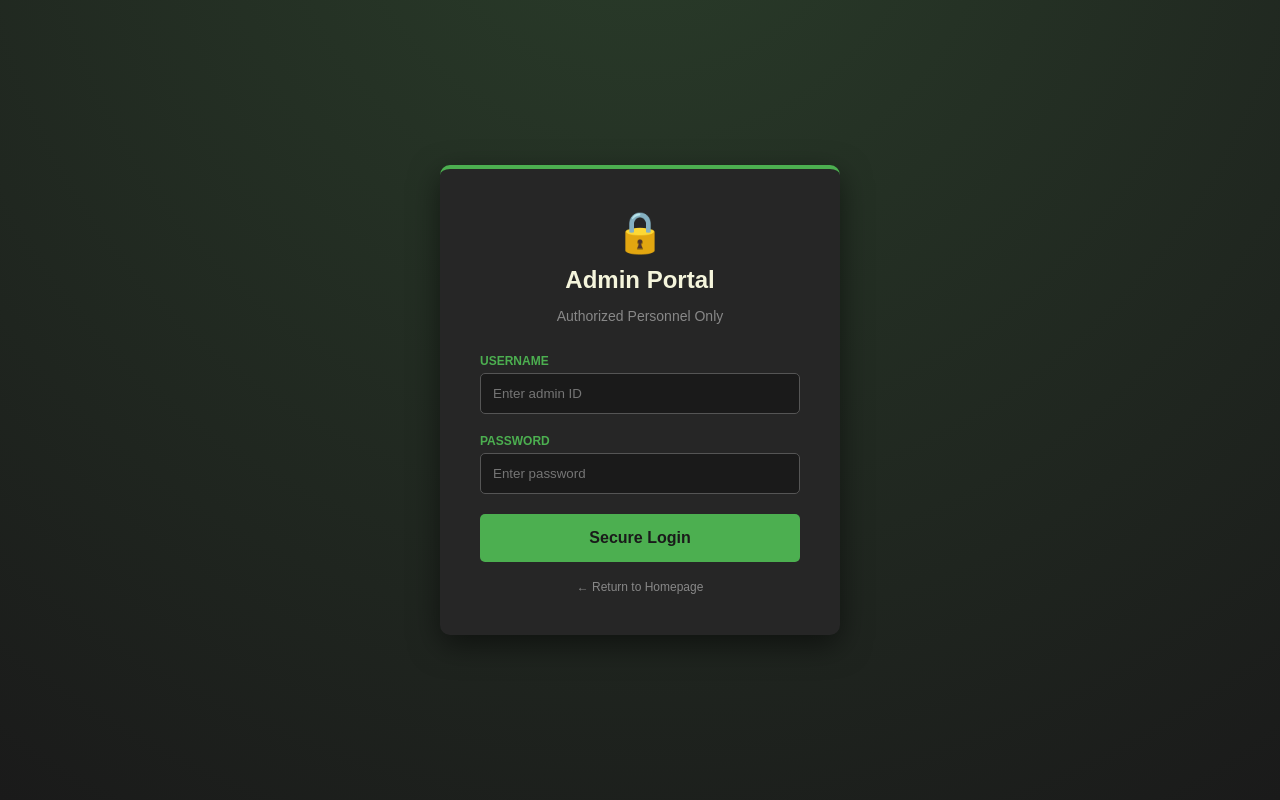
After one commit to lluviaaaa/AyosBayan, a Flask app: page /admin in a window 1280 px wide. The commit adds this page. Run offline with Flask 3, Linux system fonts and the light colour scheme.

Commit message:
done admin login screen

```diff
--- a/app.py
+++ b/app.py
@@ -56,5 +56,20 @@ def view_ticket(ticket_id):
     }
     return render_template('ticket_detail.html', ticket=mock_ticket)
 
+
+
+# --- ADMIN ROUTES ---
+
+# Route for Admin Screen 1: Login
+@app.route('/admin')
+def admin_login():
+    return render_template('admin_login.html')
+
+# Temporary placeholder for the Admin Dashboard
+@app.route('/admin/dashboard')
+def admin_dashboard():
+    return "<h1>Admin Dashboard Coming Soon!</h1>"
+
+
 if __name__ == '__main__':
     app.run(debug=True)
--- /dev/null
+++ b/templates/admin_login.html
@@ -0,0 +1,132 @@
+<!DOCTYPE html>
+<html lang="en">
+<head>
+    <meta charset="UTF-8">
+    <meta name="viewport" content="width=device-width, initial-scale=1.0">
+    <title>AyosBayan - Admin Login</title>
+    <style>
+        body {
+            background-color: #1a1a1a;
+            color: #f5f5dc;
+            font-family: Arial, sans-serif;
+            margin: 0;
+            height: 100vh;
+            display: flex;
+            justify-content: center;
+            align-items: center;
+            background-image: radial-gradient(circle at 50% -20%, #2a3d2a, #1a1a1a); /* Adds a subtle green glow at the top */
+        }
+
+        .login-card {
+            background-color: #262626;
+            padding: 40px;
+            border-radius: 10px;
+            box-shadow: 0px 10px 30px rgba(0, 0, 0, 0.5);
+            width: 100%;
+            max-width: 320px;
+            text-align: center;
+            border-top: 4px solid #4CAF50; /* Green accent line */
+        }
+
+        .icon {
+            font-size: 40px;
+            margin-bottom: 10px;
+        }
+
+        h2 {
+            margin: 0 0 5px 0;
+            color: #f5f5dc;
+        }
+
+        p {
+            color: #888;
+            font-size: 14px;
+            margin-bottom: 30px;
+        }
+
+        .input-group {
+            margin-bottom: 20px;
+            text-align: left;
+        }
+
+        .input-group label {
+            display: block;
+            font-size: 12px;
+            color: #4CAF50;
+            margin-bottom: 5px;
+            font-weight: bold;
+        }
+
+        .input-field {
+            width: 100%;
+            padding: 12px;
+            background-color: #1a1a1a;
+            color: #f5f5dc;
+            border: 1px solid #555;
+            border-radius: 5px;
+            box-sizing: border-box;
+            transition: 0.3s;
+        }
+
+        .input-field:focus {
+            border-color: #4CAF50;
+            outline: none;
+            box-shadow: 0 0 5px rgba(76, 175, 80, 0.3);
+        }
+
+        .btn-login {
+            background-color: #4CAF50;
+            color: #1a1a1a;
+            border: none;
+            padding: 15px;
+            width: 100%;
+            font-size: 16px;
+            font-weight: bold;
+            border-radius: 5px;
+            cursor: pointer;
+            transition: 0.3s;
+            margin-bottom: 15px;
+        }
+
+        .btn-login:hover {
+            background-color: #45a049;
+        }
+
+        .back-link {
+            color: #888;
+            text-decoration: none;
+            font-size: 12px;
+            transition: 0.3s;
+        }
+
+        .back-link:hover {
+            color: #f5f5dc;
+        }
+    </style>
+</head>
+<body>
+
+    <div class="login-card">
+        <div class="icon">&#128274;</div> <h2>Admin Portal</h2>
+        <p>Authorized Personnel Only</p>
+
+        <form action="/admin/dashboard" method="GET">
+
+            <div class="input-group">
+                <label>USERNAME</label>
+                <input type="text" class="input-field" placeholder="Enter admin ID" required>
+            </div>
+
+            <div class="input-group">
+                <label>PASSWORD</label>
+                <input type="password" class="input-field" placeholder="Enter password" required>
+            </div>
+
+            <button type="submit" class="btn-login">Secure Login</button>
+        </form>
+
+        <a href="/" class="back-link">&#8592; Return to Homepage</a>
+    </div>
+
+</body>
+</html>
--- a/templates/index.html
+++ b/templates/index.html
@@ -68,7 +68,7 @@
         <p>Welcome to AyosBayan. How would you like to proceed?</p>
 
         <a href="/citizen" class="btn btn-citizen">I am a Resident</a>
-        <a href="#" class="btn btn-admin">I am Barangay Staff</a>
+        <a href="/admin" class="btn btn-admin">I am a Barangay Official</a>
     </div>
 
 </body>
```
